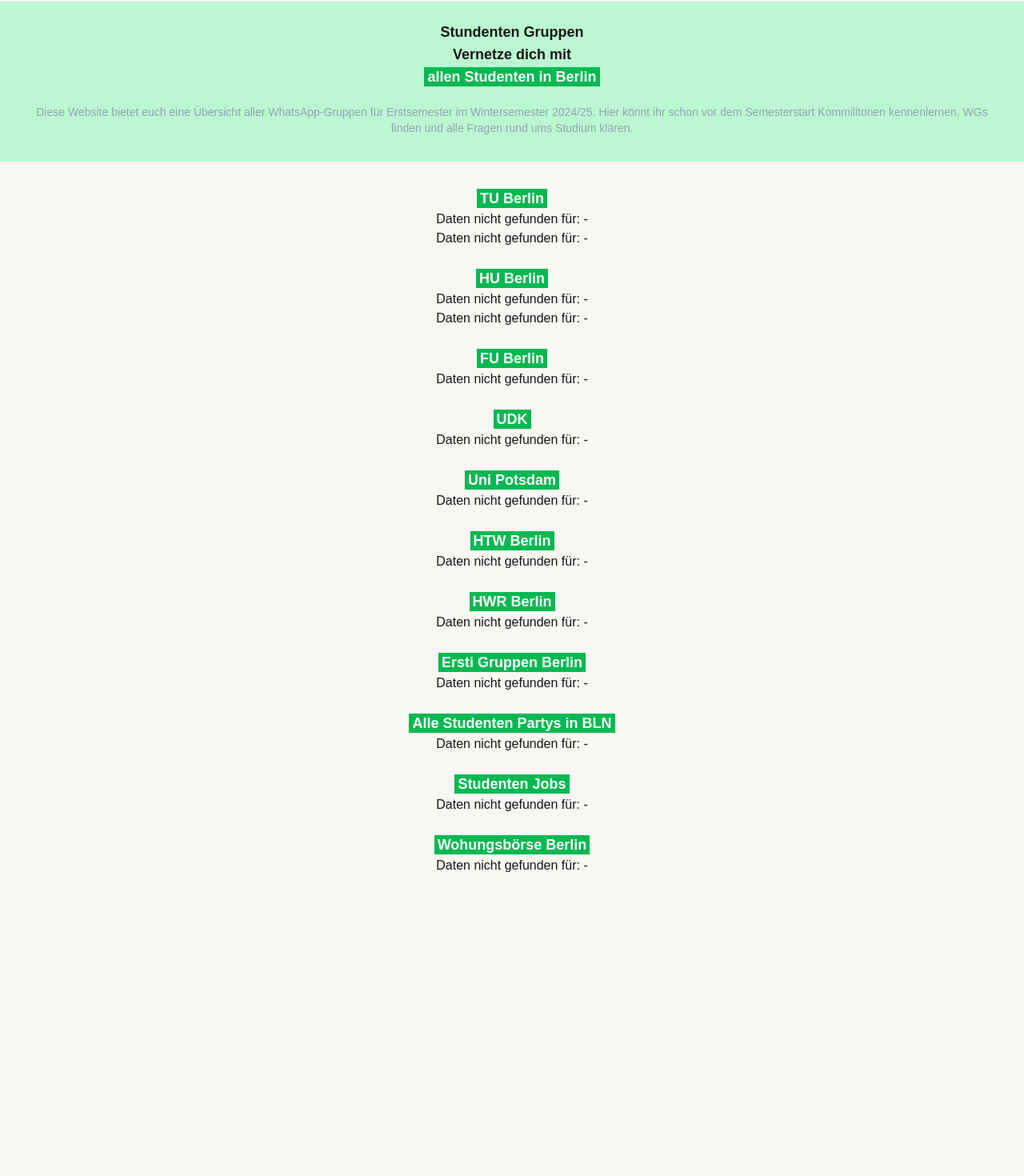
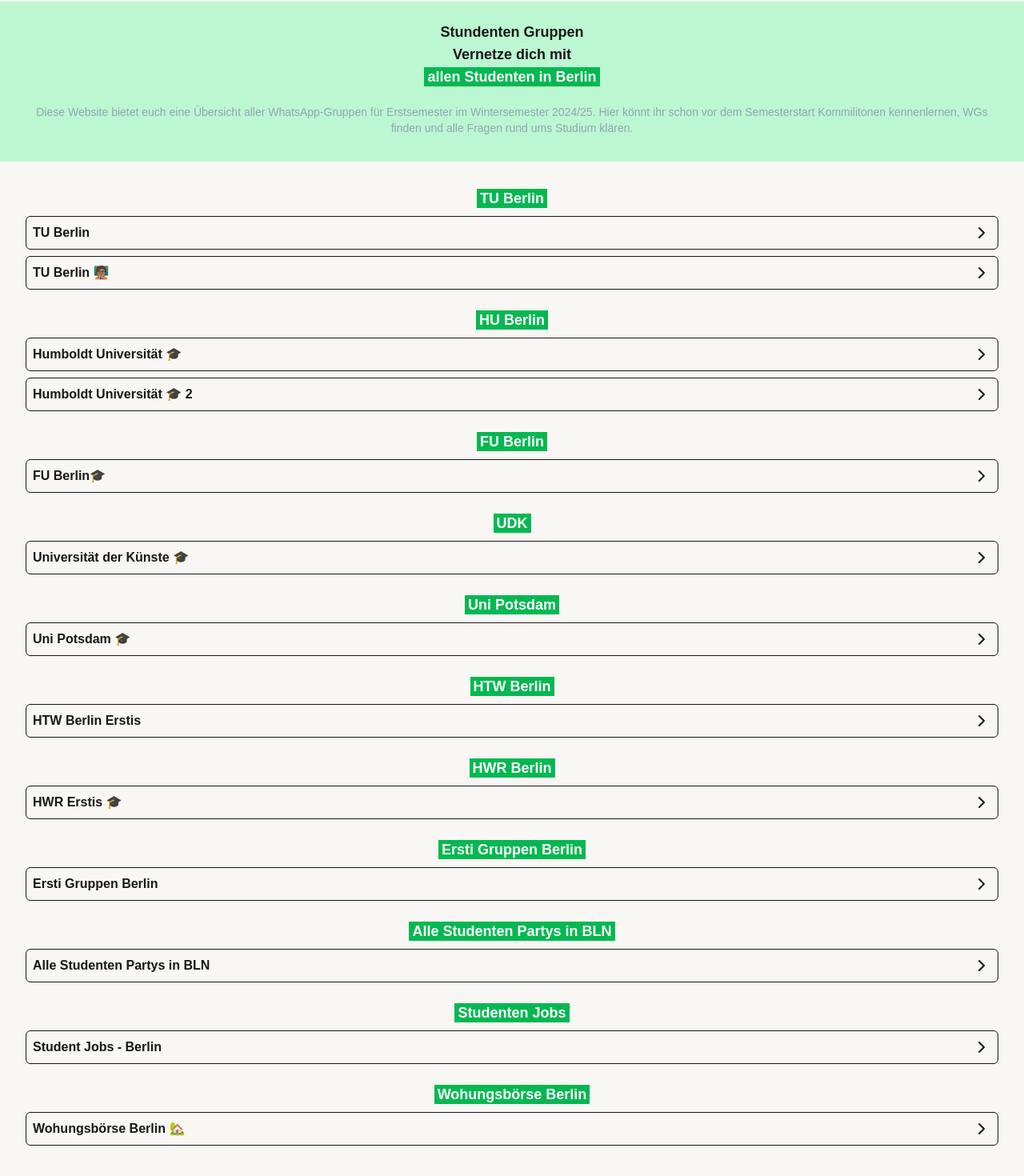
Before and after one commit to fatngucci/gruppen, a Next.js app: page / in a window 1280 px wide. Shown: the part 64-1534 px from the top of the page at 80% size. Before the commit the page ends 1206 px from the top, so only its background shows below. Built offline with nearby package versions, Linux system fonts and the light colour scheme; a web font is replaced by a local one.

Commit message:
feat: adding new props

```diff
--- a/src/app/page.tsx
+++ b/src/app/page.tsx
@@ -25,85 +25,111 @@
             <div className="text-center">
               <p className="text-lg font-bold"><span className="bg-[#04b851] text-[#ffffff] p-0.5 px-1">TU Berlin</span></p>
               <LinkButton
-                uni="TU Berlin"
+                name="TU Berlin"
+                uni="TU"
+                category="TU1"
                 link="https://chat.whatsapp.com/L8qOu9UUqar7CwDqUfoovM"
               />
               <LinkButton
-                uni="TU Berlin 🧑🏽‍🏫"
+                name="TU Berlin 🧑🏽‍🏫"
+                uni="TU"
+                category="TU2"
                 link="https://chat.whatsapp.com/BXtZwZOi5zpIRMzfdZUwwt"
                 />
             </div>
             <div className="text-center">
               <p className="text-lg font-bold"><span className="bg-[#04b851] text-[#ffffff] p-0.5 px-1">HU Berlin</span></p>
               <LinkButton
-                uni="Humboldt Universität 🎓"
+                name="Humboldt Universität 🎓"
+                uni="HU"
+                category="HU1"
                 link="https://chat.whatsapp.com/D8ftwWReuw4BkURYXBnyM4"
               />
               <LinkButton
-                uni="Humboldt Universität 🎓 2"
+                name="Humboldt Universität 🎓 2"
+                uni="HU"
+                category="HU2"
                 link="https://chat.whatsapp.com/BctwAcoezgG7gGY9sh7cSF"
               />
             </div>
             <div className="text-center">
               <p className="text-lg font-bold"><span className="bg-[#04b851] text-[#ffffff] p-0.5 px-1">FU Berlin</span></p>
               <LinkButton
-                uni="FU Berlin🎓"
+                name="FU Berlin🎓"
+                uni="FU"
+                category="FU1"
                 link="https://chat.whatsapp.com/DhCLbTBXHc7JbJrRgj2a2o"
                 />
             </div>
             <div className="text-center">
               <p className="text-lg font-bold"><span className="bg-[#04b851] text-[#ffffff] p-0.5 px-1">UDK</span></p>
               <LinkButton
-                uni="Universität der Künste 🎓"
+                name="Universität der Künste 🎓"
+                uni="UDK"
+                category="UDK1"
                 link="https://chat.whatsapp.com/KNaakAj55T5Gg7qTP1HqUw"
                 />
             </div>
             <div className="text-center">
               <p className="text-lg font-bold"><span className="bg-[#04b851] text-[#ffffff] p-0.5 px-1">Uni Potsdam</span></p>
               <LinkButton
-                uni="Uni Potsdam 🎓"
+                name="Uni Potsdam 🎓"
+                uni="UniPotsdam"
+                category="UniPotsdam1"
                 link="https://chat.whatsapp.com/HUFAxpncF7xADVCXLnj90O"
               />
             </div>
             <div className="text-center">
               <p className="text-lg font-bold"><span className="bg-[#04b851] text-[#ffffff] p-0.5 px-1">HTW Berlin</span></p>
               <LinkButton
-                uni="HTW Berlin Erstis"
+                name="HTW Berlin Erstis"
+                uni="HTW"
+                category="HTW1"
                 link="https://chat.whatsapp.com/L6O4mJ2UNZOAXleSFFGxjg"
               />
             </div>
             <div className="text-center">
               <p className="text-lg font-bold"><span className="bg-[#04b851] text-[#ffffff] p-0.5 px-1">HWR Berlin</span></p>
               <LinkButton
-                uni="HWR Erstis 🎓"
+                name="HWR Erstis 🎓"
+                uni="HWR"
+                category="HWR1"
                 link="https://chat.whatsapp.com/G25AE9k0eK6JVFuq5W5jLn"
               />
             </div>
             <div className="text-center">
               <p className="text-lg font-bold"><span className="bg-[#04b851] text-[#ffffff] p-0.5 px-1"> Ersti Gruppen Berlin </span></p>
               <LinkButton
-                uni="Ersti Gruppen Berlin"
+                name="Ersti Gruppen Berlin"
+                uni="Ersti"
+                category="Ersti1"
                 link="https://chat.whatsapp.com/J8iVHk5exVF7dFOhKVJ1jV"
               />
             </div>
             <div className="text-center">
               <p className="text-lg font-bold"><span className="bg-[#04b851] text-[#ffffff] p-0.5 px-1"> Alle Studenten Partys in BLN </span></p>
                 <LinkButton
-                  uni="Alle Studenten Partys in BLN"
+                  name="Alle Studenten Partys in BLN"
+                  uni="Partys"
+                  category="Partys1"
                   link="https://chat.whatsapp.com/IGvFo0KFXJW0AkRCC5eyGw"
                 />
             </div>
             <div className="text-center">
               <p className="text-lg font-bold"><span className="bg-[#04b851] text-[#ffffff] p-0.5 px-1">Studenten Jobs</span></p>
               <LinkButton
-                uni="Student Jobs - Berlin"
+                name="Student Jobs - Berlin"
+                uni="Jobs"
+                category="Jobs1"
                 link="https://chat.whatsapp.com/GG8pHL8dONQCVK994kLIaz"
               />
             </div>
             <div className="text-center">
               <p className="text-lg font-bold"><span className="bg-[#04b851] text-[#ffffff] p-0.5 px-1">Wohungsbörse Berlin</span></p>
               <LinkButton
-                uni="Wohungsbörse Berlin 🏡"
+                name="Wohungsbörse Berlin 🏡"
+                uni="Wohnung"
+                category="Wohnung1"
                 link="https://chat.whatsapp.com/JyjhAfsAHdxAWGt9wtmzeB"
               />
             </div>
```
